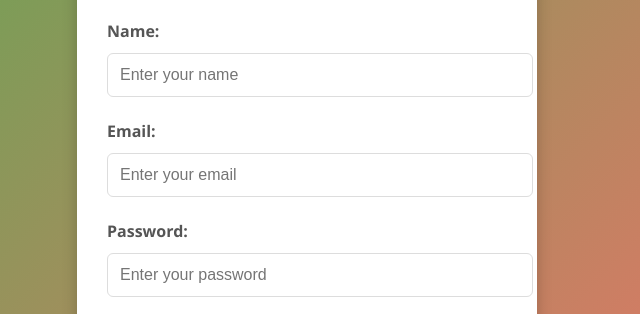
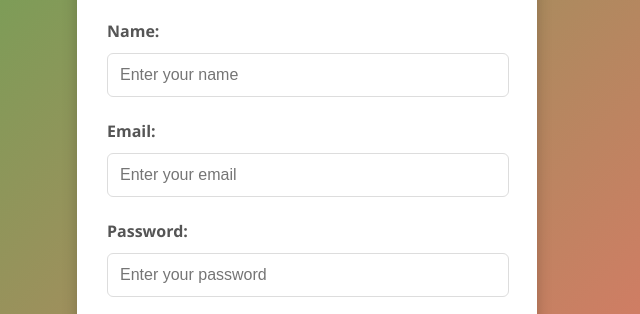
Before and after one commit to darrasHumber/lab-css-fundamentals, a plain HTML site: page index.html in a window 1280 px wide. Shown: the part 240-554 px from the top of the page, 333-973 px from the left. Drawn offline with Linux system fonts and the light colour scheme.

Commit message:
Centerd input field in css

```diff
--- a/styles.css
+++ b/styles.css
@@ -1,4 +1,3 @@
-/* General Styles */
 body {
   font-family: "Segoe UI", Tahoma, Geneva, Verdana, sans-serif; /* Task:2 font-family */
   background: linear-gradient(135deg, #4caf50, #ff6b6b); /* Task:2 background */
@@ -12,6 +11,7 @@ body {
   color: #333; /* Task:2 color */
   position: relative;
 }
+
 /*Task 4: Understanding the Box Model*/
 .container {
   background-color: #ffffff; /* Task:2 background-color */
@@ -46,12 +46,14 @@ label {
 }
 
 input {
-  width: 100%; /* Task:2 width */
+  width: 94%; /* Task:2 width */
   padding: 12px; /* Task:4 padding */
   border: 1px solid #ddd; /* Task:2 border */
   border-radius: 6px;
   font-size: 16px;
   transition: border-color 0.3s ease;
+  margin: 0 auto; /* Center input fields horizontally */
+  display: block; /* Ensure input fields are block-level elements */
 }
 
 input:focus {
@@ -64,6 +66,7 @@ input:focus {
   font-size: 14px;
   margin-top: 5px; /* Task:4 margin-top */
   display: block;
+  text-align: left; /* Ensure error messages are left-aligned */
 }
 
 /*Task:5 Button Styling */
```
